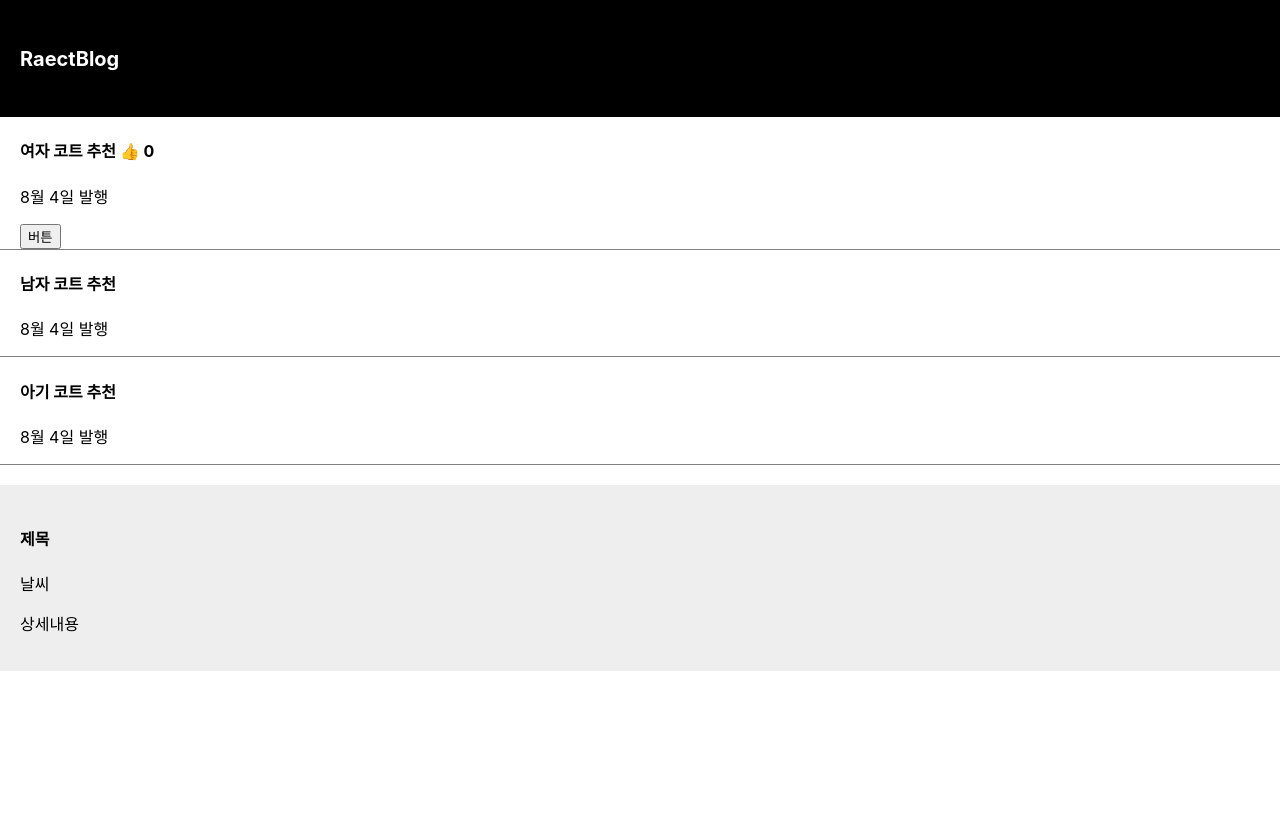
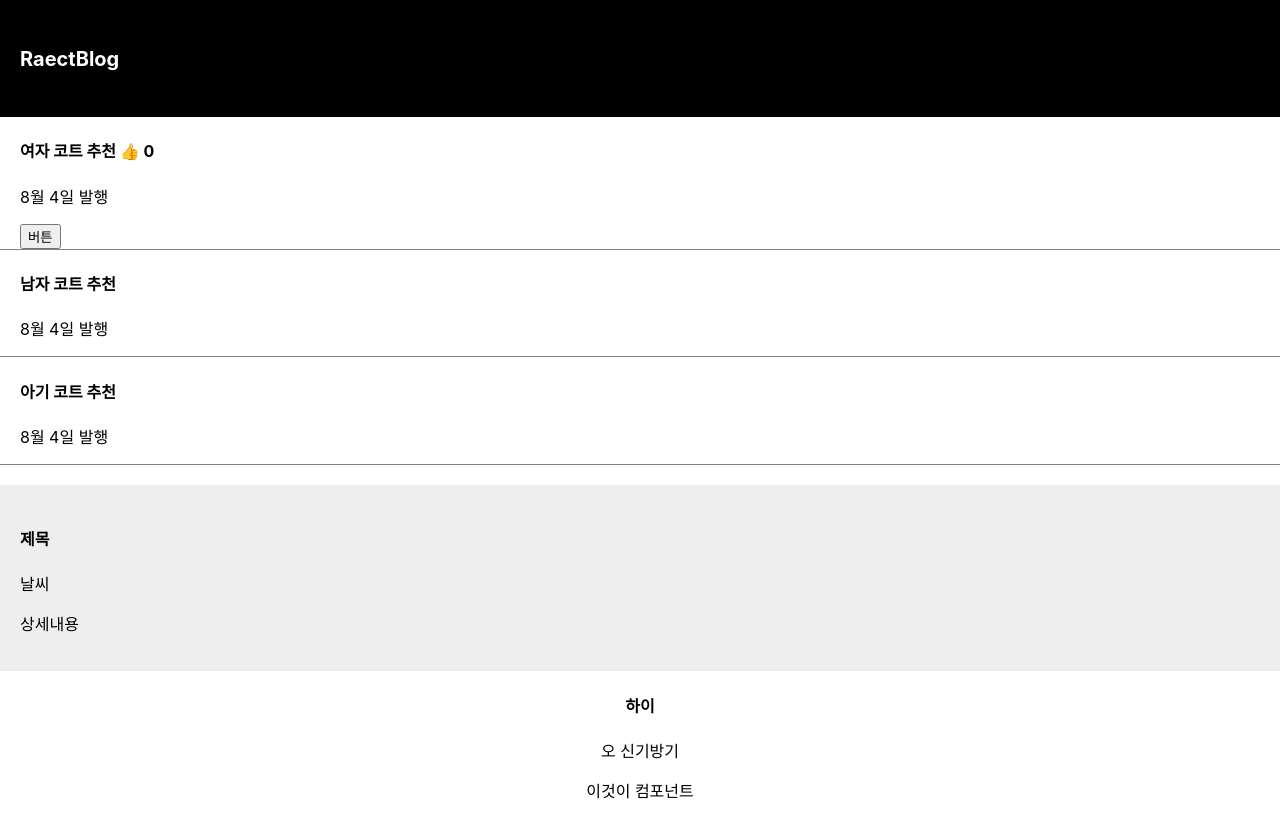
Before and after one commit to jongchan94/React, a React (Create React App) app in the folder blog/: page / in a window 1280 px wide. Shown: the top 818 px of the page. Built offline with nearby package versions, Linux system fonts and the light colour scheme.

Commit message:
{/* 1.fucntion 만든다  < 다른 function 바깥에 만든다 / 영어 대문자               2.return() 안에 html 담기               3.<함수명></함수명>만들기

```diff
--- a/blog/src/App.js
+++ b/blog/src/App.js
@@ -114,7 +114,7 @@ function App() {
 
           <Modal></Modal>
 
-
+          <List> </List>
     </div> //return
 
   // #1
@@ -142,6 +142,13 @@ function App() {
 
 // Modal를 component로 부른다
 
+// 어쩔때 component로 쓰면 좋은가
+//  1.반복적인 html 축약할 때
+//  2.큰 페이지들
+//  3. 자주 변경되는 것들
+
+// 단점 : state 가져다 쓸 때 문제생김
+
 function Modal(){
   return(
 
@@ -156,4 +163,16 @@ function Modal(){
 }
 
 
+function List(){
+    return(
+      <div className="11">
+        <h4>하이</h4>
+        <p>오 신기방기</p>
+        <p>이것이 컴포넌트</p>
+      </div>
+
+    )
+
+}
+
 export default App;
```
